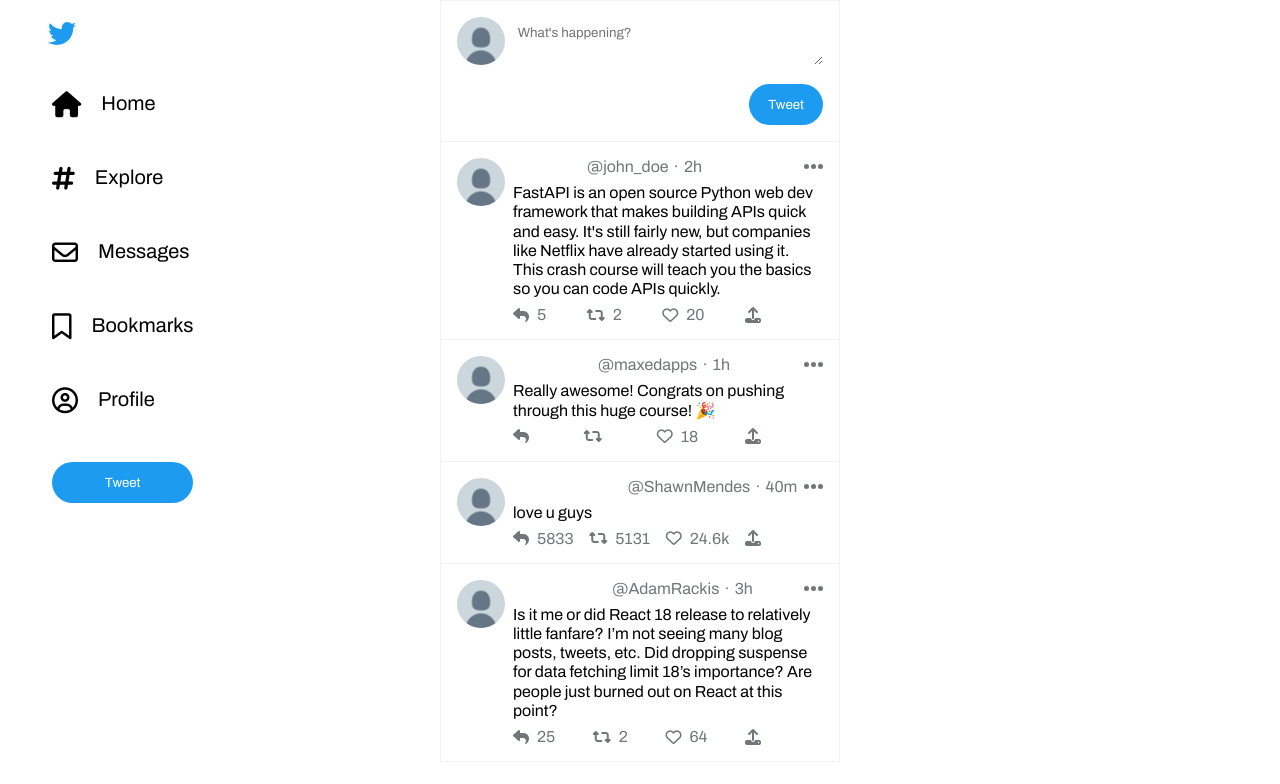
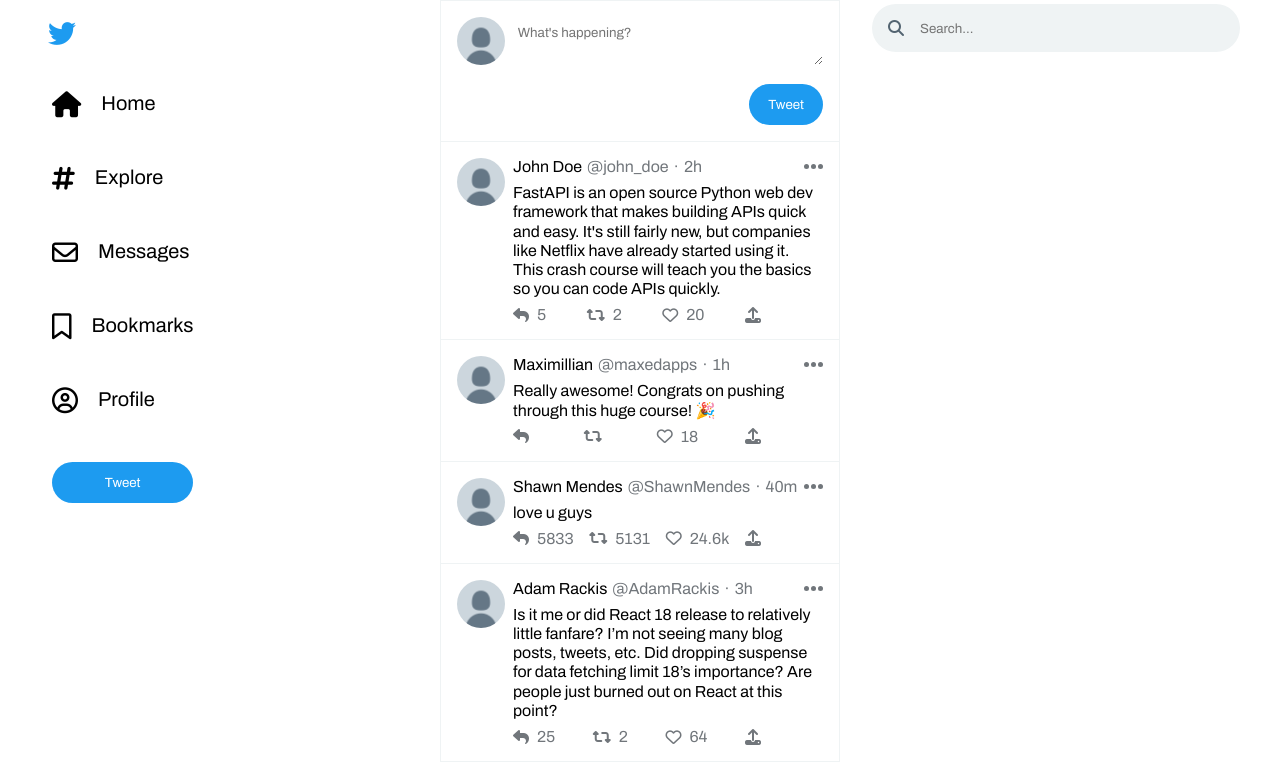
Before and after one commit to Ali-Fattahian/twitter-clone-frontend, a React (Create React App) app: page /home in a window 1280 px wide. Shown: the top 784 px of the page. Built offline with nearby package versions, Linux system fonts and the light colour scheme.

Commit message:
create search bar component and add it to home page

```diff
--- /dev/null
+++ b/src/components/Searchbar.js
@@ -0,0 +1,22 @@
+import classes from "./Searchbar.module.css";
+
+const Searchbar = () => {
+  const searchFormFocusHandler = () =>
+    (document.querySelector(".fa-search").style.color = "#1D9bf0");
+
+  const searchFormBlurHandler = () =>
+    (document.querySelector(".fa-search").style.color = "#71767b");
+
+  return (
+    <form
+      className={classes["search-bar"]}
+      onFocus={searchFormFocusHandler}
+      onBlur={searchFormBlurHandler}
+    >
+      <i className="fa fa-search"></i>
+      <input type="search" placeholder="Search..." />
+    </form>
+  );
+};
+
+export default Searchbar;
--- /dev/null
+++ b/src/components/Searchbar.module.css
@@ -0,0 +1,24 @@
+.search-bar {
+    display: flex;
+    padding: 1rem;
+    margin-top: 4px;
+    margin-left: 2rem;
+    background-color: var(--light-theme-border  );
+    gap: 1rem;
+    border-radius: 10rem;
+}
+
+.search-bar:focus-within {
+    border: 1px solid var(--blue-primary);
+}
+
+.search-bar input {
+    outline: none;
+    border: none;
+    background-color: transparent;
+    width: 100%;
+}
+
+.search-bar i {
+    color: #536471;
+}
--- a/src/components/Tweet/TweetStyle.module.css
+++ b/src/components/Tweet/TweetStyle.module.css
@@ -106,7 +106,7 @@
 }
 
 #user-name {
-    color: #fff;
+    color: var(--light-theme-color);
 }
 
 .more {
--- a/src/pages/HomePage.js
+++ b/src/pages/HomePage.js
@@ -1,4 +1,5 @@
 import Navigation from "../components/Navigation";
+import Searchbar from "../components/Searchbar";
 import AddTweet from "../components/Tweet/AddTweet";
 import TweetList from "../components/Tweet/TweetList";
 import classes from "./HomePage.module.css";
@@ -13,7 +14,9 @@
         <AddTweet />
         <TweetList />
       </div>
-      <div></div>
+      <div>
+        <Searchbar />
+      </div>
     </section>
   );
 };
```
